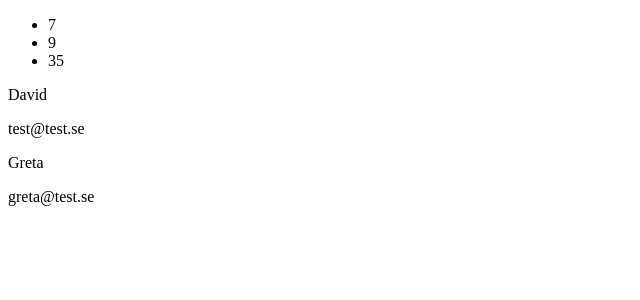
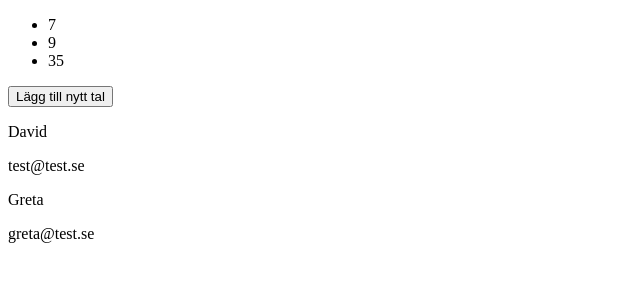
Before and after one commit to folkuni-f22-react/02-lista, a React (Vite) app: page / in a window 1280 px wide. Shown: the top 300 px of the page, without its empty margins (0-640 px from the left). Built offline with nearby package versions, Linux system fonts and the light colour scheme.

Commit message:
NumberList 2.0, lägga till nya element

```diff
--- a/src/components/NumberList.jsx
+++ b/src/components/NumberList.jsx
@@ -1,6 +1,7 @@
+import { useState } from 'react'
 
 const NumberList = () => {
-	let list = [7, 9, 35]
+	const [list, setList] = useState([7, 9, 35])
 
 	// Key måste vara något som är unikt för varje element i listan
 	// Talen är unika, de skulle fungera
@@ -10,10 +11,23 @@ const NumberList = () => {
 		<li key={index}> {number} </li>
 	))
 
+	let addNumber = () => {
+		let copy = [ ...list ]
+		copy.push(17)
+		setList(copy)
+		// Obs! List-variabeln innehåller fortfarande det GAMLA värdet. Tills React renderar komponenten igen.
+		console.log('addNumber: listan är ' + copy)
+	}
+
+	console.log('Listan är: ', list)
+
 	return (
-		<ul>
-			{jsxList}
-		</ul>
+		<>
+			<ul>
+				{jsxList}
+			</ul>
+			<button onClick={addNumber}> Lägg till nytt tal </button>
+		</>
 	)
 }
 
```
